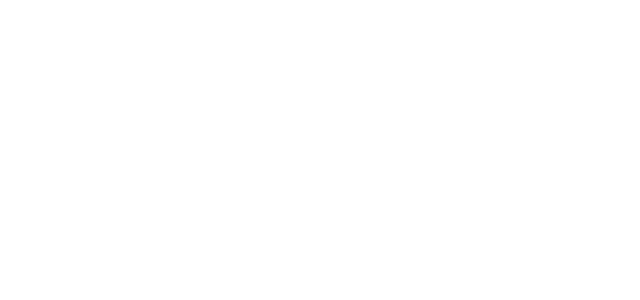
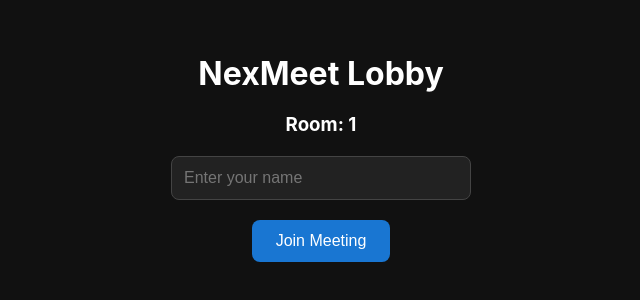
Before and after one commit to Gowtham7521/NexMeet, a React (Vite) app in the folder FRONTEND/: page /livekit/1 in a window 1280 px wide. Before the commit this address had no page. Shown: the part 242-542 px from the top of the page, without its empty margins (319-959 px from the left). Built offline with nearby package versions, Linux system fonts and the light colour scheme; no server answers.

Commit message:
Route /:url to VideoMeetComponent and update API server URL

```diff
--- a/FRONTEND/src/App.jsx
+++ b/FRONTEND/src/App.jsx
@@ -3,7 +3,7 @@
 import LandingPage from './pages/landing';
 import Authentication from './pages/authentication';
 import { AuthProvider } from './contexts/AuthContext';
-// import VideoMeetComponent from './pages/VideoMeet';
+import VideoMeetComponent from './pages/VideoMeet';
 import LiveMeeting from './pages/LiveMeeting';
 import HomeComponent from './pages/home';
 import History from './pages/history';
@@ -17,7 +17,8 @@
           <Route path="/auth" element={<Authentication />} />
           <Route path="/home" element={<HomeComponent />} />
           <Route path="/history" element={<History />} />
-          <Route path="/:url" element={<LiveMeeting />} />
+          <Route path="/:url" element={<VideoMeetComponent />} />
+          <Route path="/livekit/:url" element={<LiveMeeting />} />
         </Routes>
       </AuthProvider>
     </Router>
--- a/FRONTEND/src/pages/LiveMeeting.jsx
+++ b/FRONTEND/src/pages/LiveMeeting.jsx
@@ -7,6 +7,8 @@
   ControlBar,
   RoomAudioRenderer,
 } from "@livekit/components-react";
+
+import server from "../environment";
 
 export default function LiveMeeting() {
   const { url } = useParams();
@@ -32,7 +34,7 @@
     setJoinAttempted(true);
 
     try {
-      const response = await fetch(`${process.env.VITE_BACKEND_URL || "http://localhost:8000"}/api/v1/livekit/token`, {
+      const response = await fetch(`${server}/api/v1/livekit/token`, {
         method: "POST",
         headers: {
           "Content-Type": "application/json",
```
